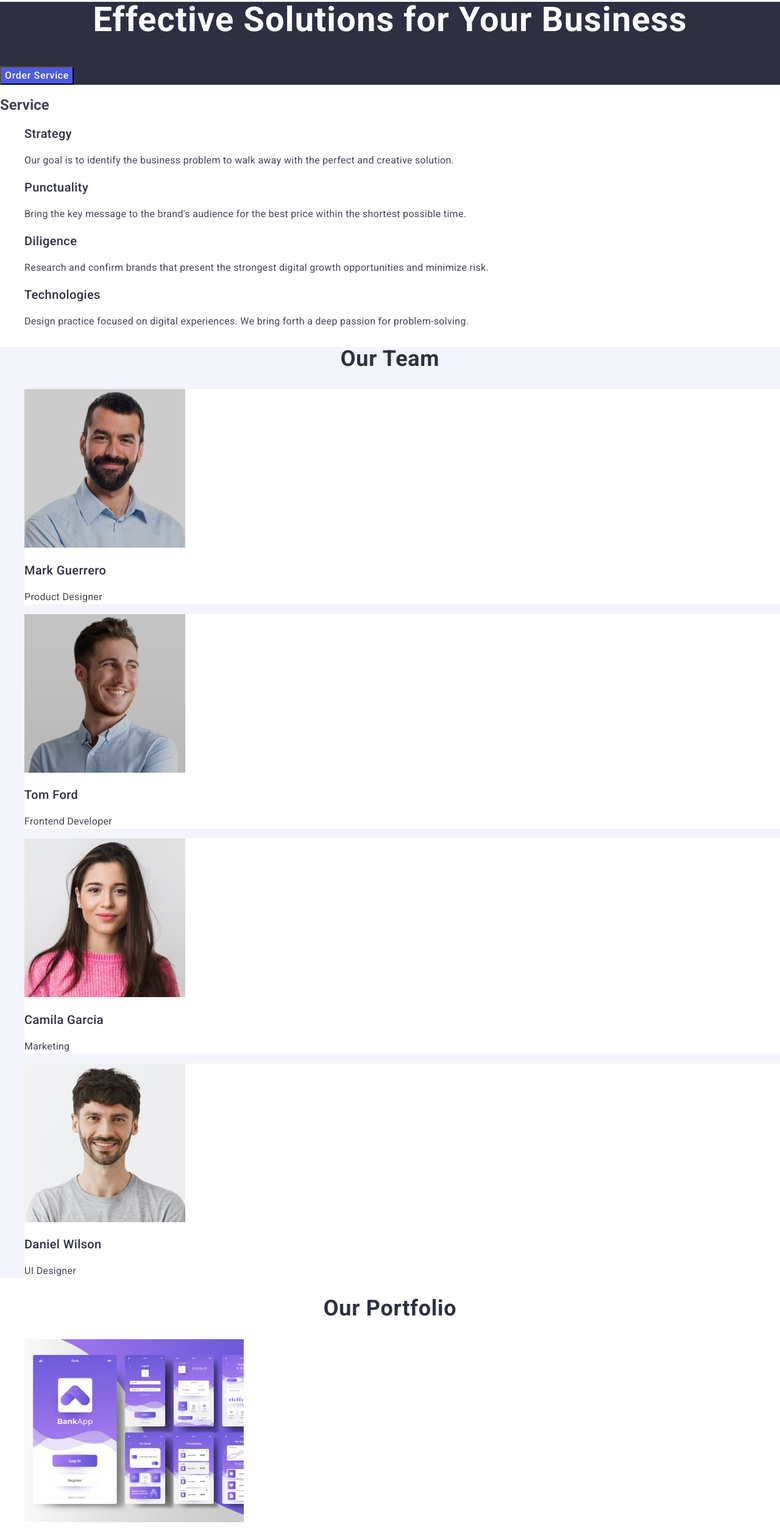
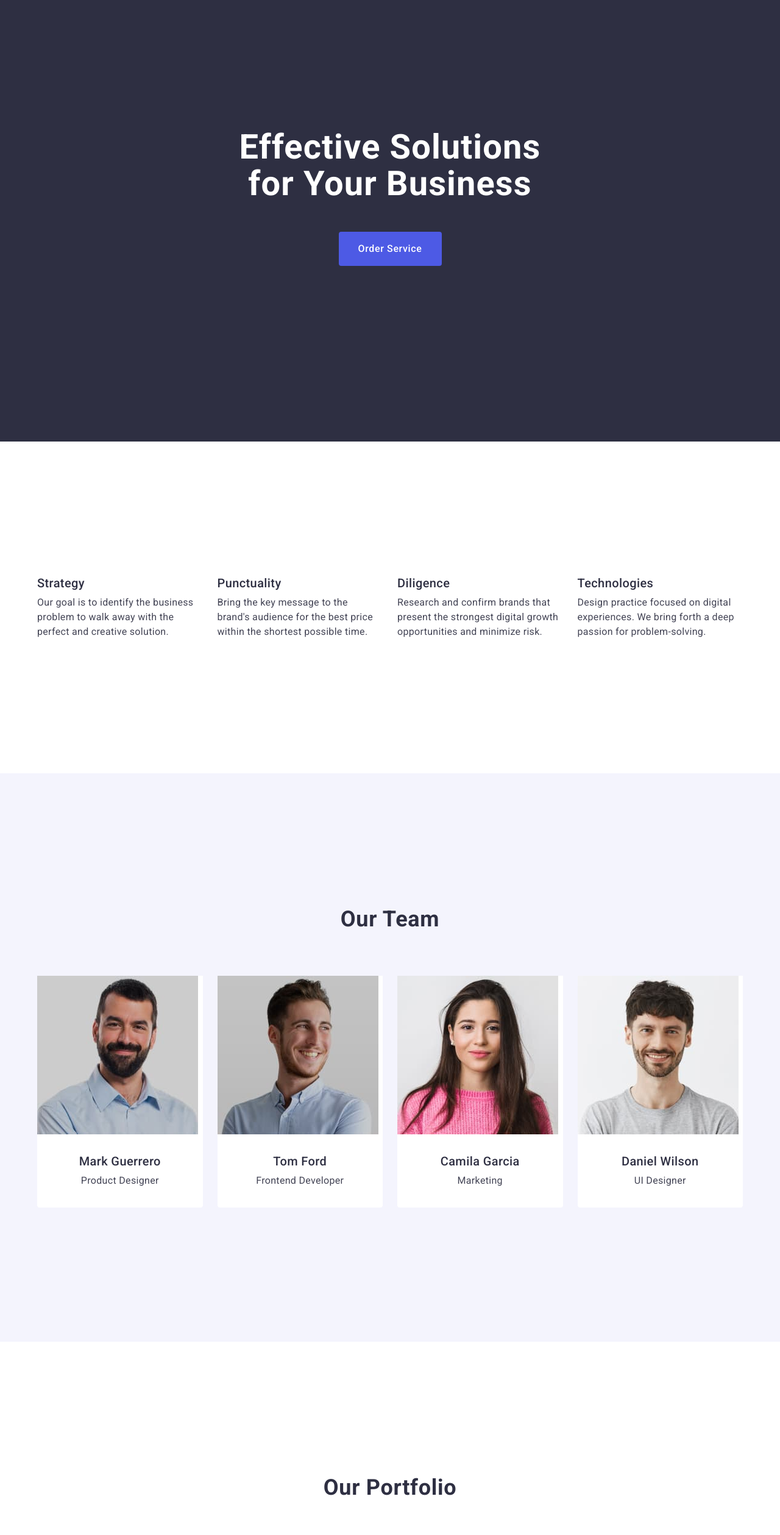
Before and after one commit to Lylyneru/goit-markup-hw-03, a plain HTML site: page index.html in a window 1280 px wide. Shown: the part 217-2734 px from the top of the page at 61% size. Drawn offline with nearby package versions, Linux system fonts and the light colour scheme.

Commit message:
add hw-03

```diff
--- a/css/style.css
+++ b/css/style.css
@@ -6,12 +6,25 @@ body {
 
 ul,ol {
     list-style-type: none;
+    padding-left: 0;
+    margin: 0;
 }
+
 a {
     text-decoration: none;
 }
-p {
-
+p, h1, h2,
+h3, h4, h5, h6 {
+   margin-top: 0;
+   margin-bottom: 0;
+}
+.container {
+    width: 1158px;
+    padding: 0 15px;
+    margin: 0 auto;
+}
+img {
+    display: block;
 }
 /* #region header */
 .logo {
@@ -54,8 +67,13 @@ p {
 /* #region main hero*/
 .hero {
     background-color: #2e2f42;
+    padding: 188px 0;
 }
 .hero-title  {
+    max-width: 496px;
+    margin-right: auto;
+    margin-left: auto;
+    margin-bottom: 48px;
     font-weight: 700;
     font-size: 56px;
     line-height: 1.07;
@@ -64,6 +82,13 @@ p {
     color: #fff;
 }
 .hero-button {
+    min-width: 169px;
+    height: 56px;
+    border-radius: 4px;
+    border: none;
+    display: block;
+    margin-left: auto;
+    margin-right: auto;
     font-weight: 500;
     font-size: 16px;
     line-height: 1.5;
@@ -78,7 +103,33 @@ p {
 /* #endregion main hero*/
 
 /* #region main feature section 1 */
+.visually-hidden {
+    position: absolute;
+    width: 1px;
+    height: 1px;
+    margin: -1px;
+    border: 0;
+    padding: 0;
+    white-space: nowrap;
+    clip-path: inset(100%);
+    clip: rect(0 0 0 0);
+    overflow: hidden;
+}
+.feature {
+    padding-top: 120px;
+    padding-bottom: 120px;
+
+}
+.feature-list {
+    display: flex;
+    gap: 24px;
+}
+.feature-item {
+    width: calc((100% - 3*24px)/4 );
+
+}
 .feature-title {
+    margin-bottom: 8px;
     font-weight: 500;
     font-size: 20px;
     line-height: 1.2;
@@ -98,11 +149,20 @@ p {
 /* #region main team section 2 */
 .team {
     background: #f4f4fd;
+    padding-top: 120px;
+    padding-bottom: 120px;
 }
 .team-item {
+    border-radius: 0 0 4px 4px;
+    width: calc((100% - 3*24px)/4);
     background: #fff;
 }
+.team-box {
+    padding: 32px 0;
+    text-align: center;
+}
 .team-title {
+    margin-bottom: 72px;
     font-weight: 700;
     font-size: 36px;
     line-height: 1.11;
@@ -111,7 +171,12 @@ p {
     text-transform: capitalize;
     color: #2e2f42;
 }
+.team-list {
+    gap: 24px;
+    display: flex;
+}
 .team-subtitle {
+    margin-bottom: 8px;
     font-weight: 500;
     font-size: 20px;
     line-height: 1.2;
@@ -129,7 +194,11 @@ p {
 /* #endregion main team section 2 */
 
 /* #region main portfolio section 3 */
+.portfolio {
+    padding: 120px 0;
+}
 .portfolio-title {
+    margin-bottom: 72px;
     font-weight: 700;
     font-size: 36px;
     line-height: 1.11;
@@ -138,7 +207,21 @@ p {
     text-transform: capitalize;
     color: #2e2f42;
 }
+.portfolio-list {
+    display: flex;
+    flex-wrap: wrap;
+    gap: 48px 24px;
+}
+.portfolio-item {
+    width: calc((100% - 24*2)/3);
+}
+.portfolio-box {
+    padding: 32px 16px;
+    border-bottom: 1px solid #e7e9fc;
+    border-top: none;
+}
 .portfolio-subtitle {
+    margin-bottom: 8px;
     font-weight: 500;
     font-size: 20px;
     line-height: 1.2;
@@ -155,13 +238,18 @@ p {
 /* #endregion main portfolio section 3 */
 
 /* #region footer */
+.container {
+    padding: 100px 0;
+}
 .page-footer {
     background-color: #2e2f42;
 }
 .footer-logo .logo-part {
     color: #f4f4fd;
+    margin-bottom: 16px;
 }
 .page-footer-text {
+    max-width: 264px;
     font-weight: 400;
     font-size: 16px;
     line-height: 1.5;
--- a/index.html
+++ b/index.html
@@ -54,19 +54,22 @@
     </header>
     <main>
       <section class="hero">
+        <div class="container">
           <h1 class="hero-title">Effective Solutions for Your Business</h1>
           <button style="cursor: pointer" class="hero-button">
             Order Service
           </button>
+        </div>
       </section>
       <section class="feature">
-        <h2>Service</h2>
+        <div class="container">
+          <h2 class="visually-hidden">Service</h2>
           <ul class="feature-list">
             <li class="feature-item">
               <h3 class="feature-title">Strategy</h3>
               <p class="feature-text">
-              Our goal is to identify the business problem to walk away with the
-              perfect and creative solution.
+                Our goal is to identify the business problem to walk away with
+                the perfect and creative solution.
               </p>
             </li>
             <li class="feature-item">
@@ -91,8 +94,10 @@
               </p>
             </li>
           </ul>
+        </div>
       </section>
       <section class="team">
+        <div class="container">
           <h2 class="team-title">Our Team</h2>
           <ul class="team-list">
             <li class="team-item">
@@ -102,8 +107,10 @@
                 width="264"
                 height="260"
               />
+              <div class="team-box">
                 <h3 class="team-subtitle">Mark Guerrero</h3>
                 <p class="team-text">Product Designer</p>
+              </div>
             </li>
             <li class="team-item">
               <img
@@ -112,8 +119,10 @@
                 width="264"
                 height="260"
               />
+              <div class="team-box">
                 <h3 class="team-subtitle">Tom Ford</h3>
                 <p class="team-text">Frontend Developer</p>
+              </div>
             </li>
             <li class="team-item">
               <img
@@ -122,8 +131,10 @@
                 width="264"
                 height="260"
               />
+              <div class="team-box">
                 <h3 class="team-subtitle">Camila Garcia</h3>
                 <p class="team-text">Marketing</p>
+              </div>
             </li>
             <li class="team-item">
               <img
@@ -132,12 +143,16 @@
                 width="264"
                 height="260"
               />
+              <div class="team-box">
                 <h3 class="team-subtitle">Daniel Wilson</h3>
                 <p class="team-text">UI Designer</p>
+              </div>
             </li>
           </ul>
+        </div>
       </section>
       <section class="portfolio">
+        <div class="container">
           <h2 class="portfolio-title">Our Portfolio</h2>
           <ul class="portfolio-list">
             <li class="portfolio-item">
@@ -147,8 +162,10 @@
                 width="360"
                 height="300"
               />
+              <div class="portfolio-box">
                 <h3 class="portfolio-subtitle">Banking App</h3>
                 <p class="portfolio-text">App</p>
+              </div>
             </li>
             <li class="portfolio-item">
               <img
@@ -157,8 +174,10 @@
                 width="360"
                 height="300"
               />
+              <div class="portfolio-box">
                 <h3 class="portfolio-subtitle">Cashless Payment</h3>
                 <p class="portfolio-text">Marketing</p>
+              </div>
             </li>
             <li class="portfolio-item">
               <img
@@ -167,8 +186,10 @@
                 width="360"
                 height="300"
               />
+              <div class="portfolio-box">
                 <h3 class="portfolio-subtitle">Meditation App</h3>
                 <p class="portfolio-text">App</p>
+              </div>
             </li>
             <li class="portfolio-item">
               <img
@@ -177,8 +198,10 @@
                 width="360"
                 height="300"
               />
+              <div class="portfolio-box">
                 <h3 class="portfolio-subtitle">Taxi Service</h3>
                 <p class="portfolio-text">Marketing</p>
+              </div>
             </li>
             <li class="portfolio-item">
               <img
@@ -187,8 +210,10 @@
                 width="360"
                 height="300"
               />
+              <div class="portfolio-box">
                 <h3 class="portfolio-subtitle">Screen Illustrations</h3>
                 <p class="portfolio-text">Design</p>
+              </div>
             </li>
             <li class="portfolio-item">
               <img
@@ -197,20 +222,25 @@
                 width="360"
                 height="300"
               />
+              <div class="portfolio-box">
                 <h3 class="portfolio-subtitle">Online Courses</h3>
                 <p class="portfolio-text">Marketing</p>
+              </div>
             </li>
           </ul>
+        </div>
       </section>
     </main>
     <footer class="page-footer">
+      <div class="container">
         <a class="logo footer-logo" href="./index.html"
           >Web <span class="logo-part">Studio</span></a
         >
         <p class="page-footer-text">
-        Increase the flow of customers and sales for your business with digital
-        marketing & growth solutions.
+          Increase the flow of customers and sales for your business with
+          digital marketing & growth solutions.
         </p>
+      </div>
     </footer>
   </body>
 </html>
```
Lines whose indentation alone changed are shown as unchanged.
